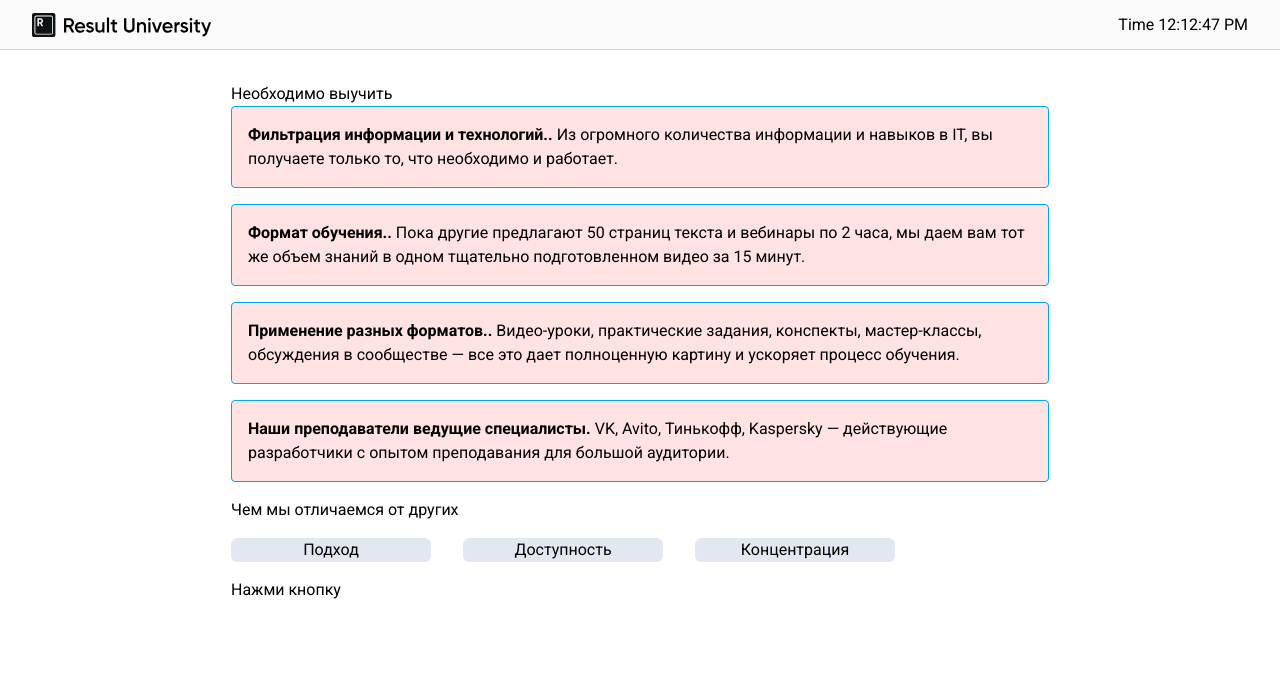
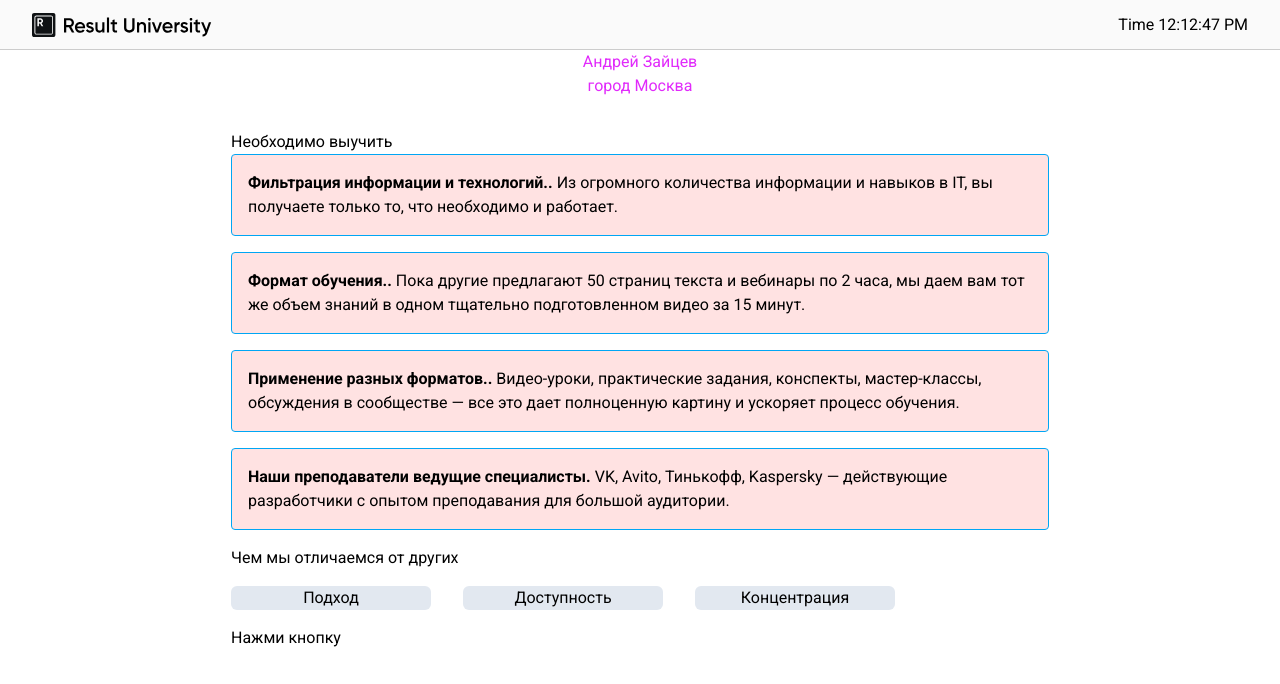
Before and after one commit to AndreyZaytsev90/React2024, a React (Vite) app in the folder 01-react/01-react-basic-start/: page / in a window 1280 px wide. Shown: the top 684 px of the page. Built offline with nearby package versions, Linux system fonts and the light colour scheme.

Commit message:
update files

```diff
--- a/01-react/01-react-basic-start/src/App.jsx
+++ b/01-react/01-react-basic-start/src/App.jsx
@@ -2,6 +2,7 @@ import Header from "./components/Header.jsx";
 import {memo, useState} from "react";
 import {TeachingSection} from "./components/TeachingSection.jsx";
 import {DifferencesSection} from "./components/DifferencesSection.jsx";
+import IntroSection from "./components/IntroSection.jsx";
 
 export const technologies = [
     {name: 'Javascript', other: 'Язык программирования для веб-разработки'},
@@ -15,6 +16,7 @@ export const App = memo(() => {
     return (
         <>
             <Header/>
+            <IntroSection/>
             <main>
                 <TeachingSection/>
                 <DifferencesSection/>
--- /dev/null
+++ b/01-react/01-react-basic-start/src/components/IntroSection.jsx
@@ -0,0 +1,27 @@
+import React from 'react';
+
+/*const IntroSection = () => {
+    return (
+        <section>
+            <h1 className="text-center text-fuchsia-500">Андрей Зайцев</h1>
+            <h3 className="text-center text-fuchsia-500">город Москва</h3>
+        </section>
+    );
+};
+
+export default IntroSection;*/
+
+export default function IntroSection() {
+    return (
+        React.createElement('section', null,
+            [
+                React.createElement(
+                    "h1",
+                    {className: "text-center text-fuchsia-500"},
+                    "Андрей Зайцев")],
+            React.createElement(
+                "h3",
+                {className: "text-center text-fuchsia-500"},
+                "город Москва")
+        ))
+}
```
